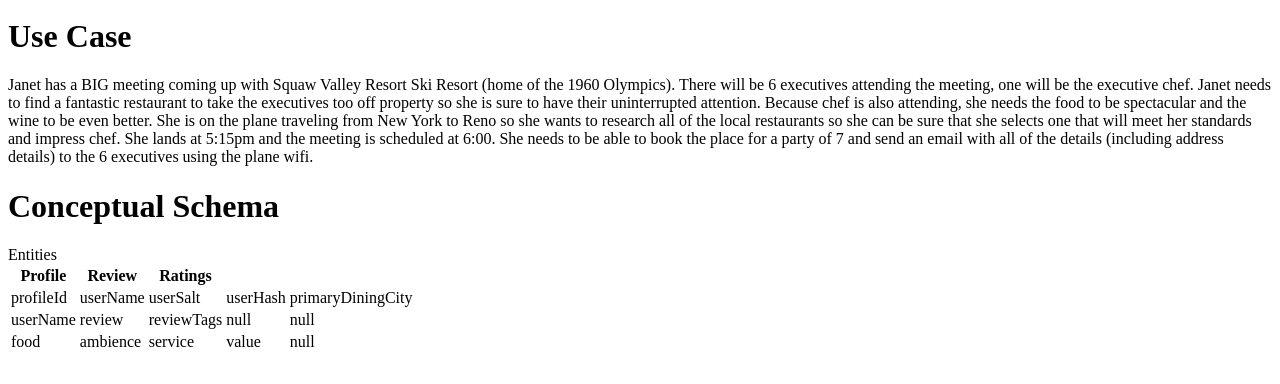
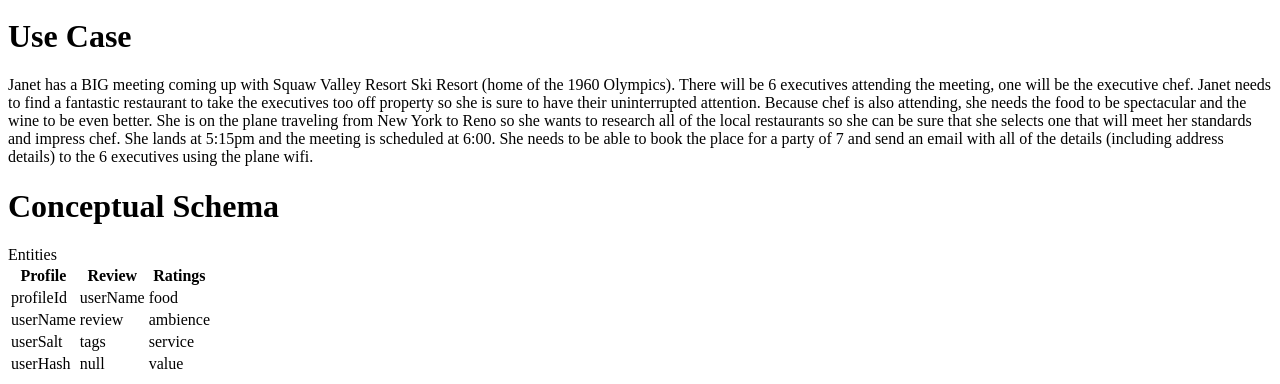
Before and after one commit to mzibert/data-design-project, a PHP site: page / in a window 1280 px wide. Shown: the part 1108-1492 px from the top of the page. Before the commit the page ends 1455 px from the top, so only its background shows below. Run offline with PHP 8.4, Linux system fonts and the light colour scheme.

Commit message:
fixed the data in table so it would align with correct heading

```diff
--- a/index.php
+++ b/index.php
@@ -65,23 +65,22 @@
 			<tr>
 				<td>profileId</td>
 				<td>userName</td>
-				<td>userSalt</td>
-				<td>userHash</td>
-				<td>primaryDiningCity</td>
+				<td>food</td>
 			</tr>
 			<tr>
 				<td>userName</td>
 				<td>review</td>
-				<td>reviewTags</td>
-				<td>null</td>
-				<td>null</td>
+				<td>ambience</td>
 			</tr>
 			<tr>
-				<td>food</td>
-				<td>ambience</td>
+				<td>userSalt</td>
+				<td>tags</td>
 				<td>service</td>
+			</tr>
+			<tr>
+				<td>userHash</td>
+				<td>null</td>
 				<td>value</td>
-				<td>null</td>
 			</tr>
 		</table>
 	</body>
```
